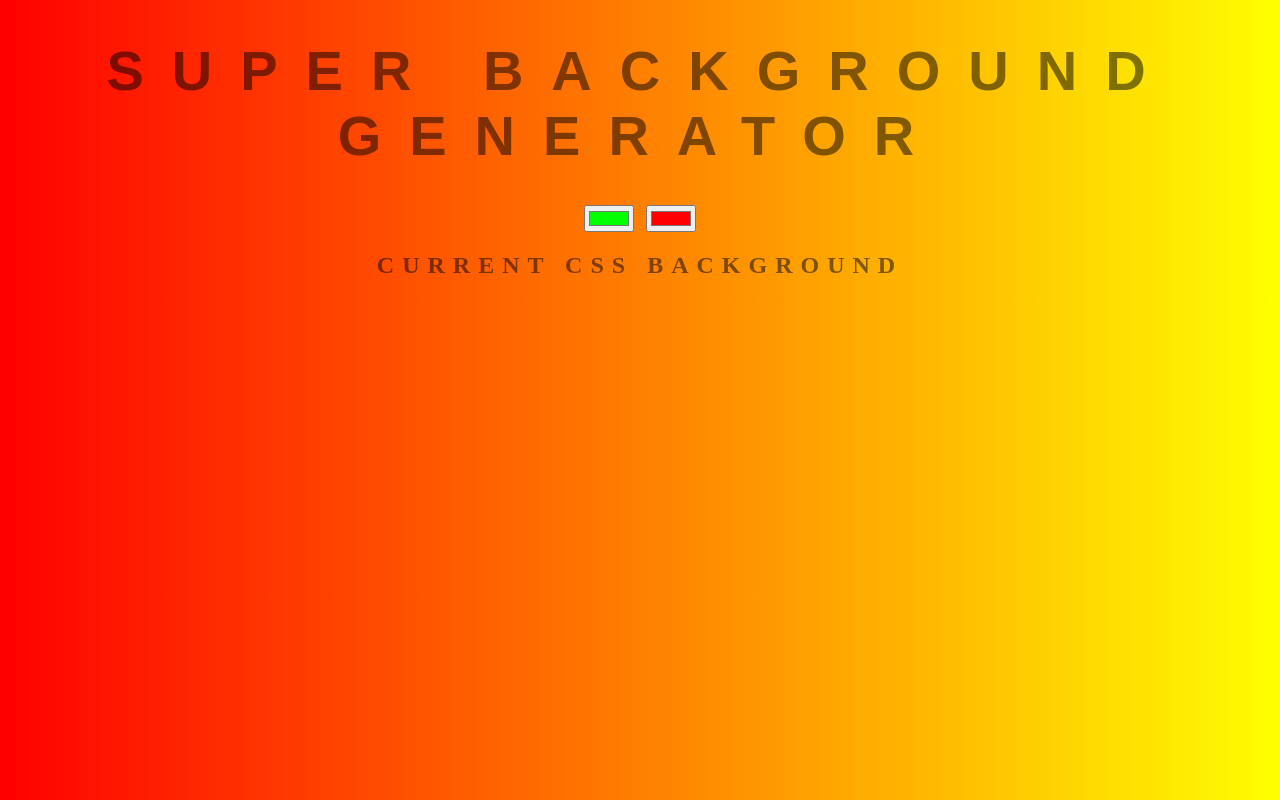
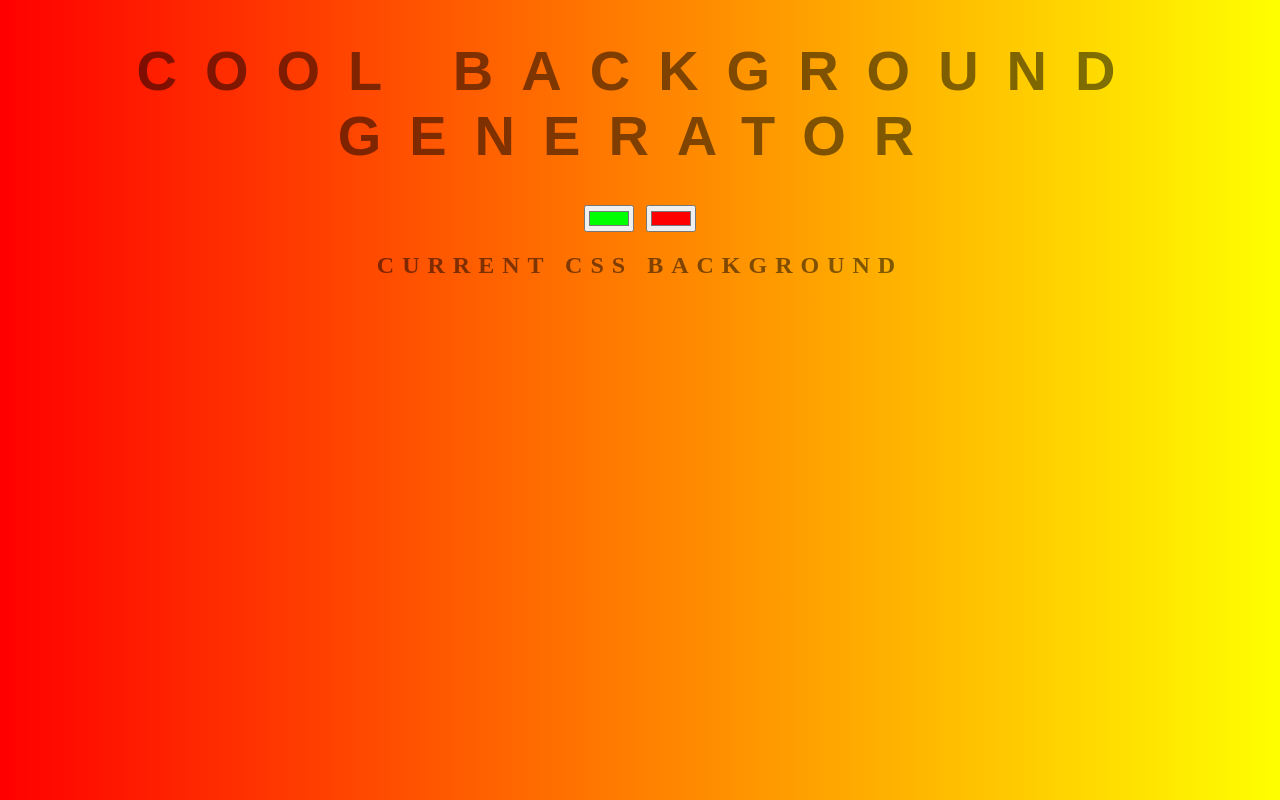
Before and after one commit to asif-code/background-color-generator, a plain HTML site: page index.html in a window 1280 px wide. Drawn offline with Linux system fonts and the light colour scheme.

Commit message:
changing tittle

```diff
--- a/index.html
+++ b/index.html
@@ -5,7 +5,7 @@
     <link rel="stylesheet" type="text/css" href="style.css" />
   </head>
   <body id="gradient">
-    <h1>super Background Generator</h1>
+    <h1>cool Background Generator</h1>
     <input class="color1" type="color" name="color1" value="#00ff00" />
     <input class="color2" type="color" name="color2" value="#ff0000" />
     <h2>Current css Background</h2>
```
